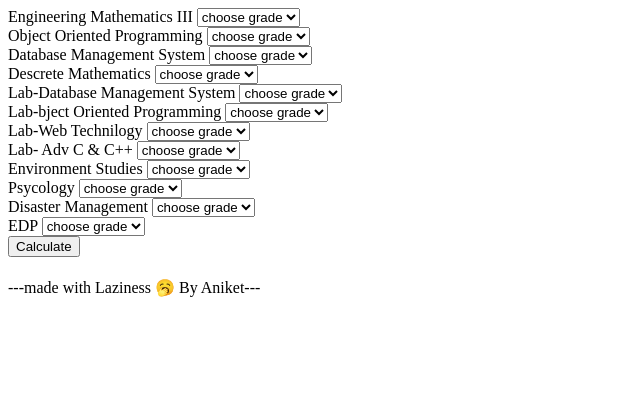
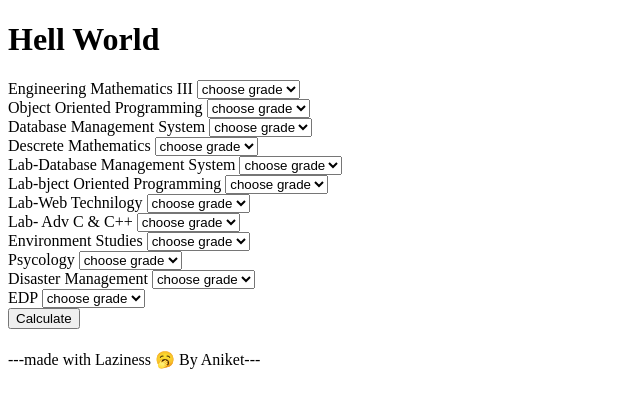
Before and after one commit to thisanie/cgpa-calculator, a plain HTML site: page index.html in a window 1280 px wide. Shown: the whole page, without its empty margins (0-640 px from the left). Drawn offline with Linux system fonts and the light colour scheme.

Commit message:
added h1 tag

```diff
--- a/index.html
+++ b/index.html
@@ -8,6 +8,7 @@
     <!-- <script src="index.js"></script> -->
   </head>
   <body>
+    <h1>Hell World</h1>
     <div class="conatiner">
       <div class="s1 subject">
         <label for="maths">Engineering Mathematics III</label>
```
